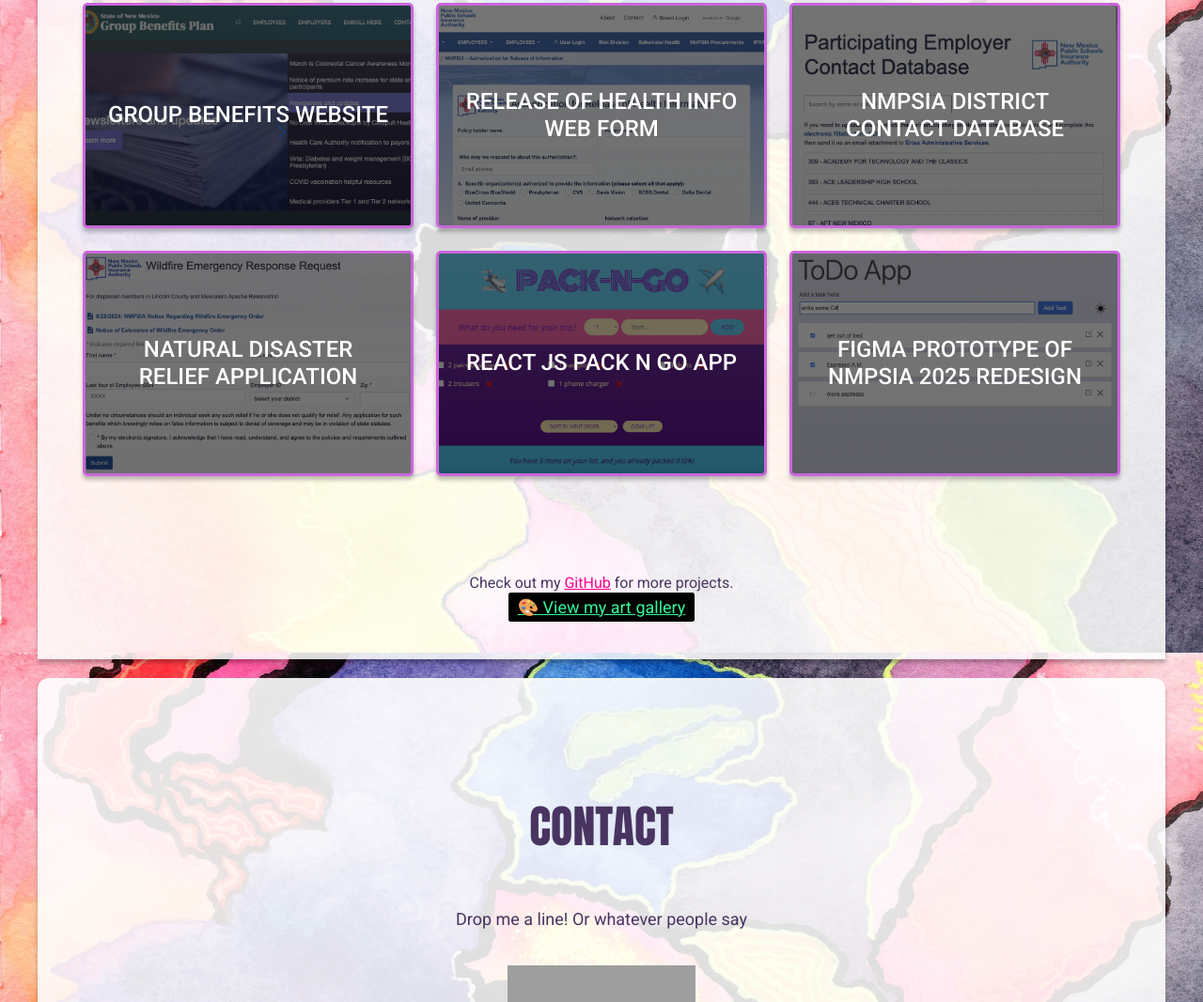
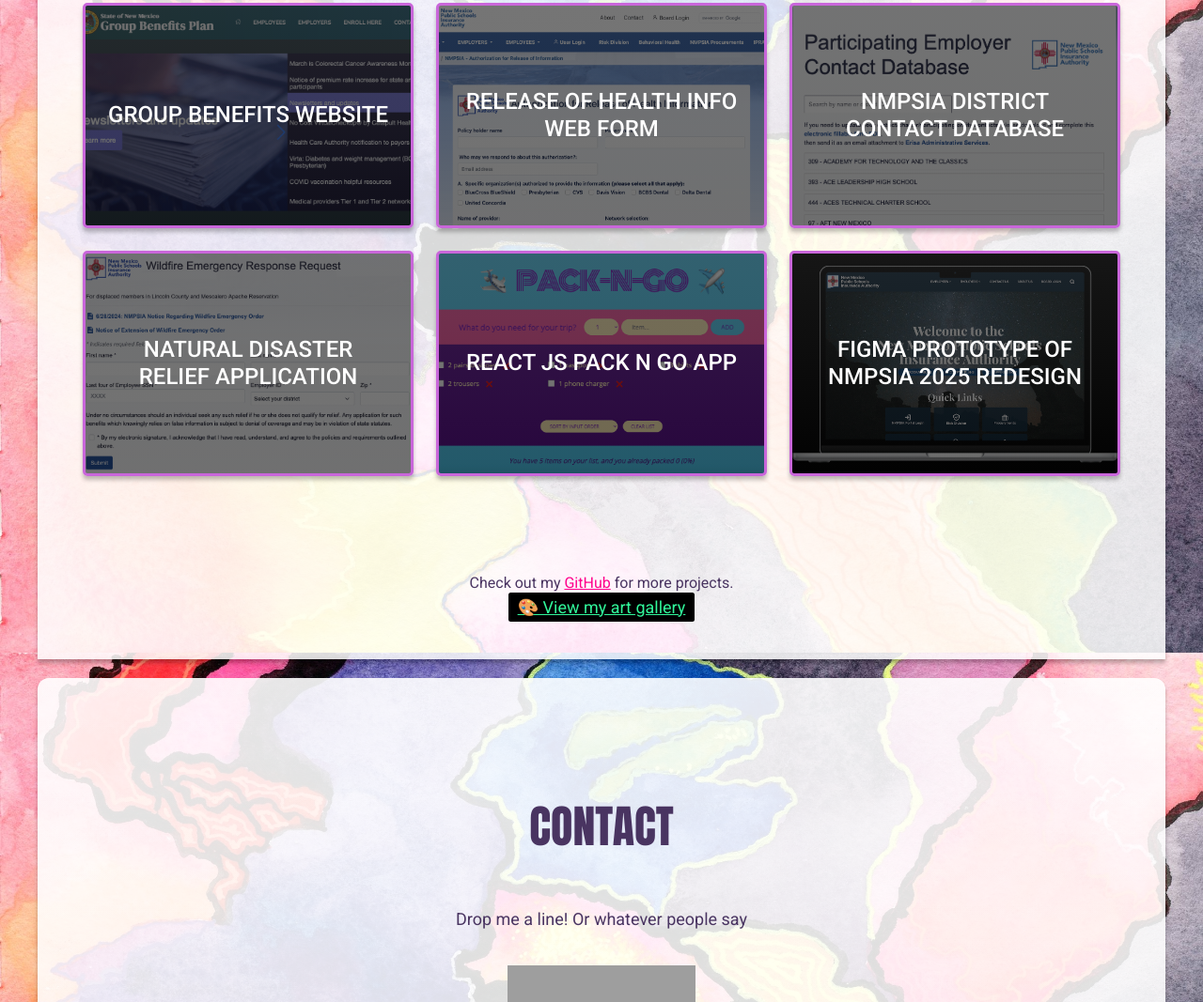
Before and after one commit to grassh0ppr/quick-EKR-static, a website: page index.html in a window 1280 px wide. Shown: the part 1831-2898 px from the top of the page at 94% size. Drawn offline with nearby package versions, Linux system fonts and the light colour scheme; grey boxes are pictures that could not be loaded; files whose address does not match are found by name.

Commit message:
Update background image for the sixth project in style.css to reflect new prototype design.

```diff
--- a/style.css
+++ b/style.css
@@ -352,7 +352,7 @@ section h2 {
 }
 .project:nth-child(6) {
   background-image: linear-gradient(to bottom, #232323a0, #03030390),
-    url(./images-compressed/todo.png);
+    url(./images-compressed/new-nmpsia-home-proto.png);
 }
 .project:nth-child(7) {
   background-image: linear-gradient(to bottom, #232323a0, #03030390),
```
